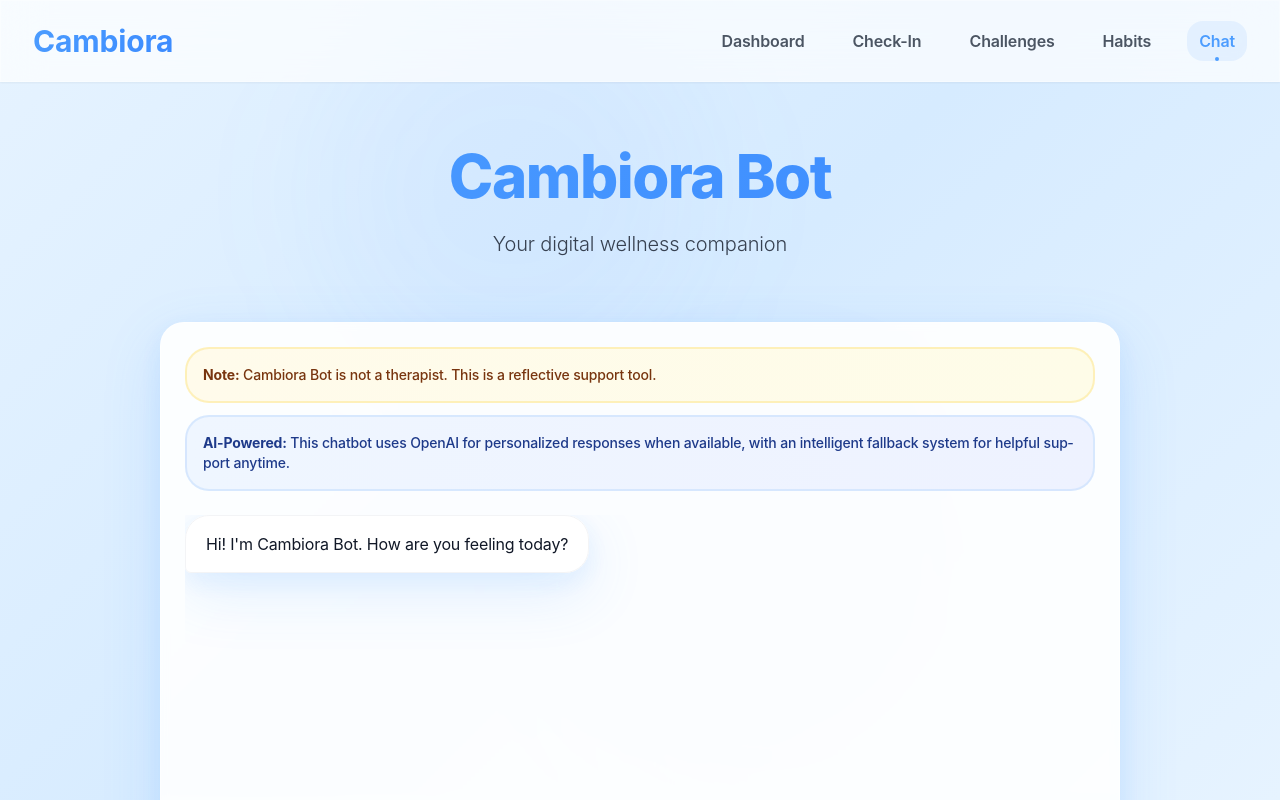
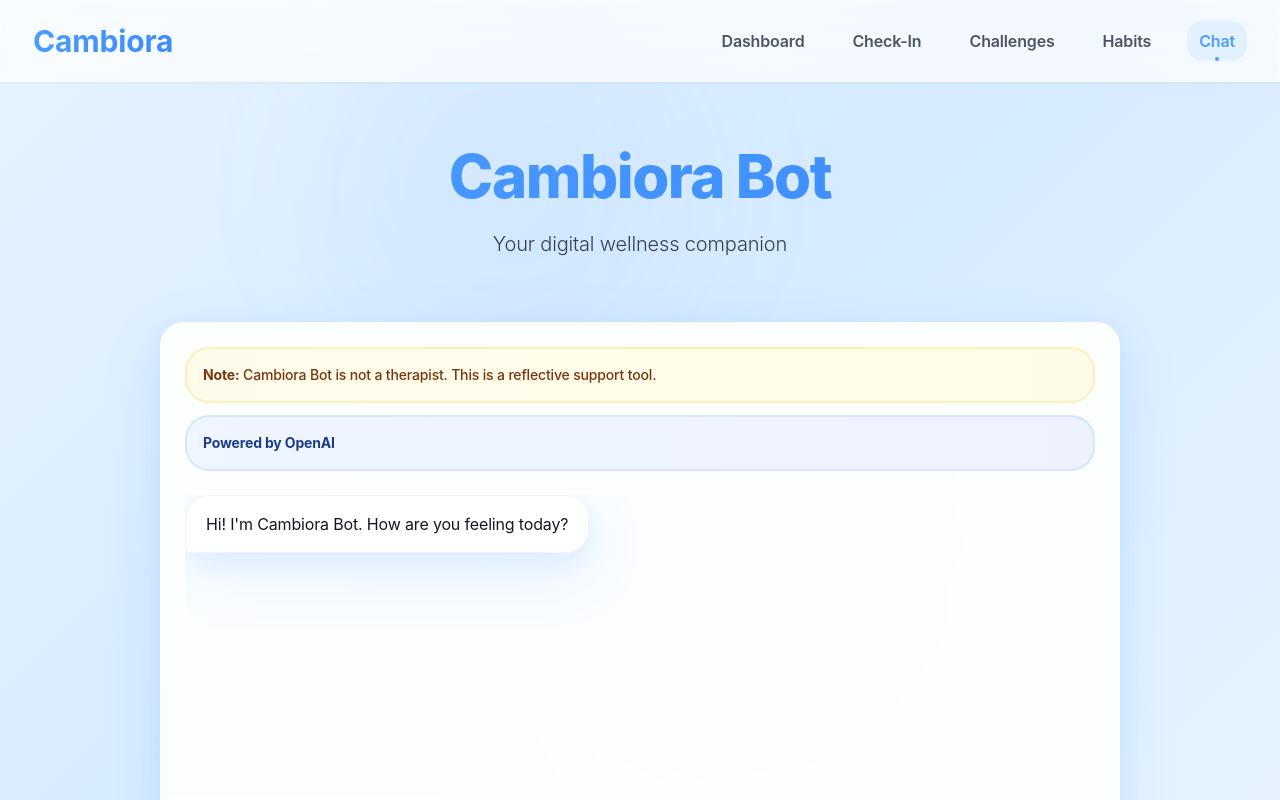
Before and after one commit to andresviaud/unplug, a Next.js app: page /chat in a window 1280 px wide. Shown: the top 800 px of the page. Built offline with nearby package versions, Linux system fonts and the light colour scheme.

Commit message:
Simplify chatbot notice to just show 'Powered by OpenAI'

```diff
--- a/app/chat/page.tsx
+++ b/app/chat/page.tsx
@@ -119,7 +119,7 @@ export default function ChatPage() {
           </div>
           <div className="p-4 bg-gradient-to-r from-blue-50 to-indigo-50 border-2 border-blue-200/50 rounded-3xl">
             <p className="text-sm text-blue-900 font-medium">
-              <strong className="font-bold">AI-Powered:</strong> This chatbot uses OpenAI for personalized responses when available, with an intelligent fallback system for helpful support anytime.
+              <strong className="font-bold">Powered by OpenAI</strong>
             </p>
           </div>
         </div>
```
